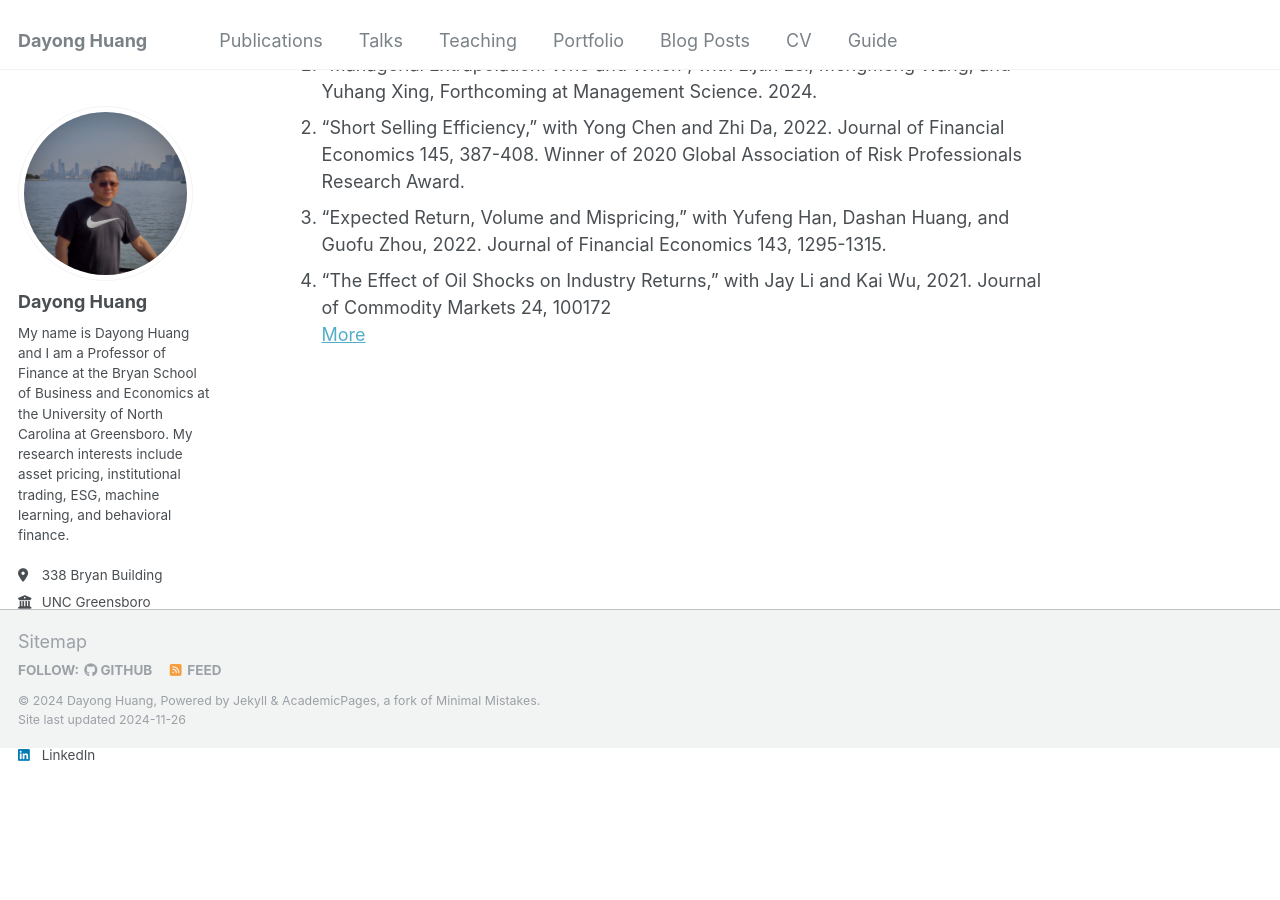
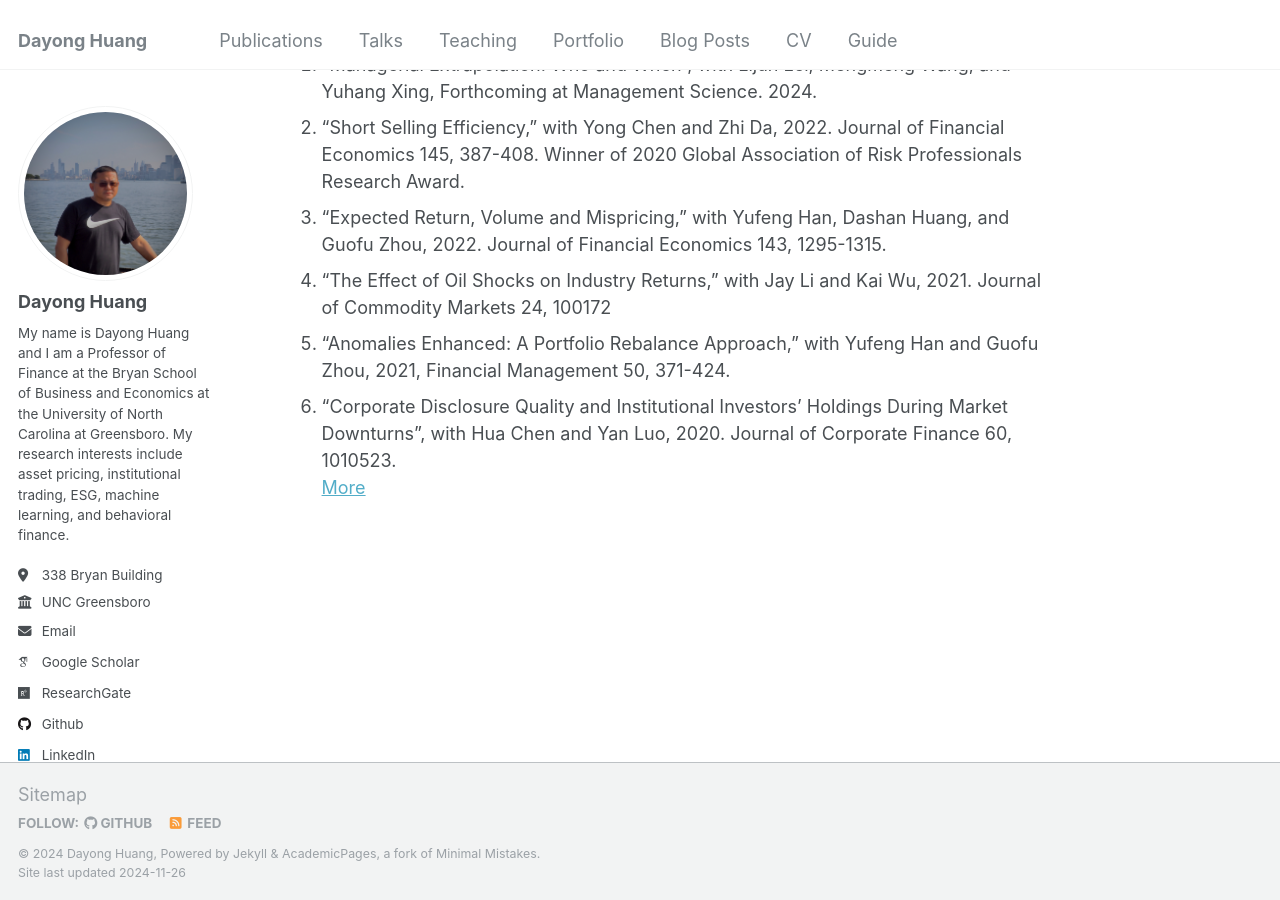
Before and after one commit to dayong-huang/dayong-huang.github.io, a Jekyll site: the page built from _pages/about.md, in a window 1280 px wide and 900 px high, scrolled down 504 px. Built offline with Jekyll 4.4.1, drawn with Linux system fonts in a browser that asks for light colours; some web fonts are replaced.

Commit message:
Update about.md

```diff
--- a/_pages/about.md
+++ b/_pages/about.md
@@ -20,4 +20,6 @@ Recent Works
   2. "Short Selling Efficiency," with Yong Chen and Zhi Da, 2022. Journal of Financial Economics 145, 387-408. Winner of 2020 Global Association of Risk Professionals Research Award.
   3. "Expected Return, Volume and Mispricing," with Yufeng Han, Dashan Huang, and Guofu Zhou, 2022. Journal of Financial Economics 143, 1295-1315.
   4. "The Effect of Oil Shocks on Industry Returns," with Jay Li and Kai Wu, 2021. Journal of Commodity Markets 24, 100172
+  5. "Anomalies Enhanced: A Portfolio Rebalance Approach," with Yufeng Han and Guofu Zhou, 2021, Financial Management 50, 371-424.
+  6. "Corporate Disclosure Quality and Institutional Investors’ Holdings During Market Downturns", with Hua Chen and Yan Luo, 2020. Journal of Corporate Finance 60, 1010523.
 <br />[More](https://dayong-huang.github.io/publications/)
```
